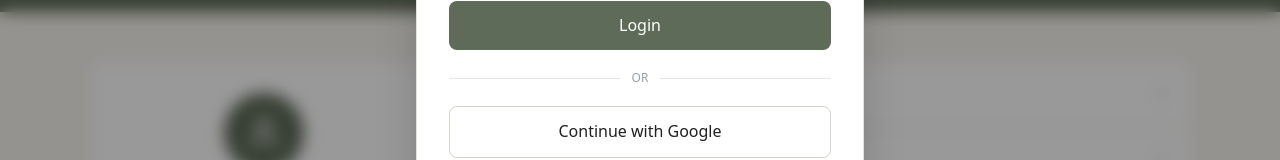
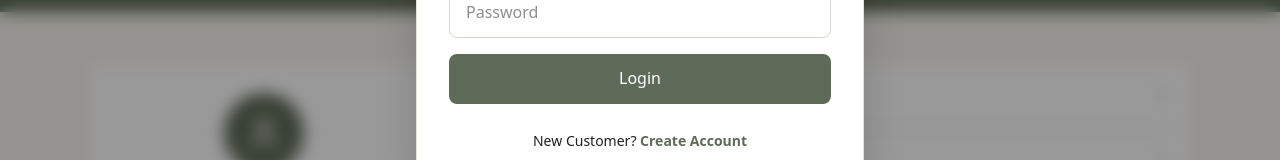
Before and after one commit to Chandan0Singh/Odhira, a Next.js app in the folder frontend/: page /account in a window 1280 px wide. Both pictures are taken after a click on the button "Login". Shown: the part 427-587 px from the top of the page. Built offline with nearby package versions, Linux system fonts and the light colour scheme; no server answers.

Commit message:
remove google login

```diff
--- a/frontend/src/app/Components/LoginModal.jsx
+++ b/frontend/src/app/Components/LoginModal.jsx
@@ -148,7 +148,7 @@
             </button>
           </form>
 
-          <div className="my-5 flex items-center">
+          {/* <div className="my-5 flex items-center">
             <div className="h-px flex-1 bg-gray-200" />
             <span className="px-3 text-xs text-gray-400">OR</span>
             <div className="h-px flex-1 bg-gray-200" />
@@ -166,7 +166,7 @@
             "
           >
             Continue with Google
-          </button>
+          </button> */}
 
           <p className="text-center mt-6 text-sm">
             New Customer?{" "}
--- a/frontend/src/app/Components/SignupModal.jsx
+++ b/frontend/src/app/Components/SignupModal.jsx
@@ -181,16 +181,15 @@
           </form>
 
           {/* Divider */}
-          <div className="my-5 flex items-center">
+          {/* <div className="my-5 flex items-center">
             <div className="flex-1 h-px bg-gray-200" />
             <span className="px-3 text-xs text-gray-400">OR</span>
             <div className="flex-1 h-px bg-gray-200" />
           </div>
 
-          {/* Google */}
           <button className="w-full border border-[#D8D4CB] py-3 rounded-lg hover:bg-[#F8F5EE] transition">
             Continue with Google
-          </button>
+          </button> */}
 
           {/* Login Link */}
           <p className="text-center mt-6 text-sm text-gray-600">
```
